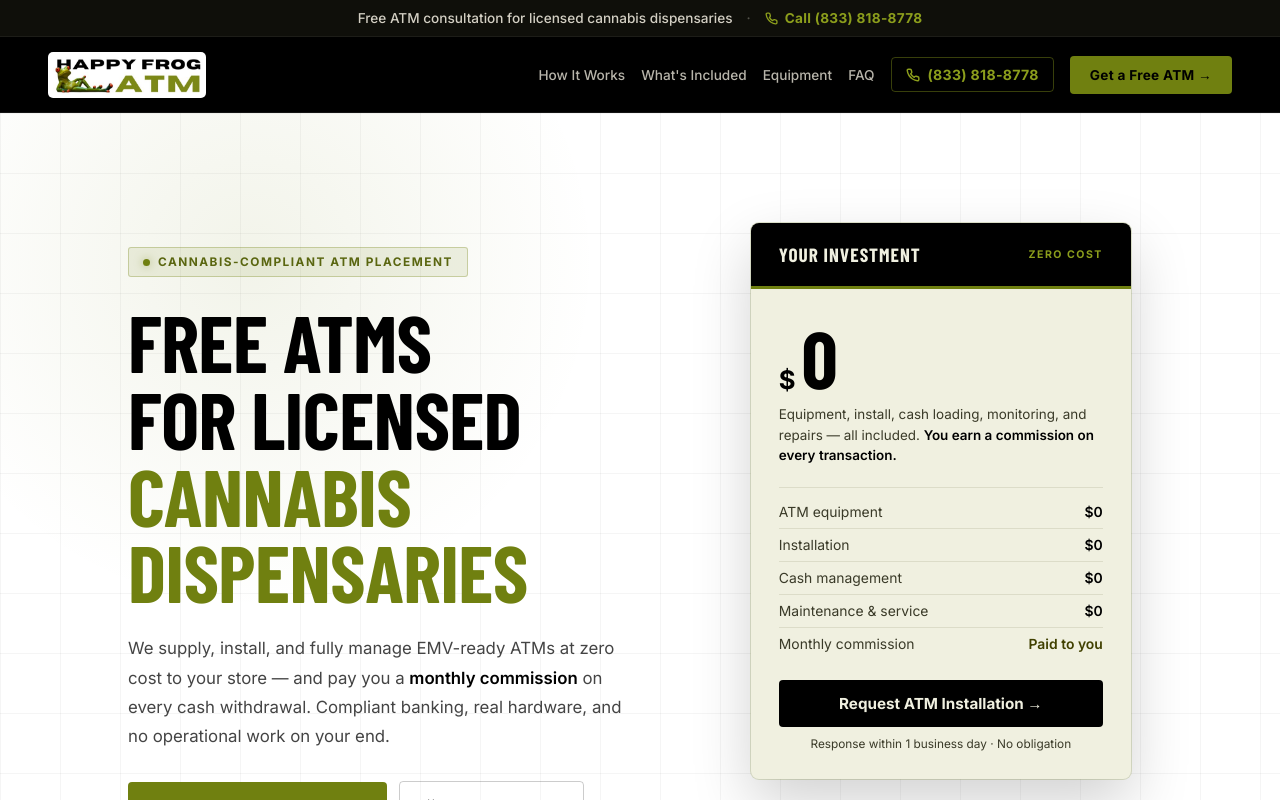
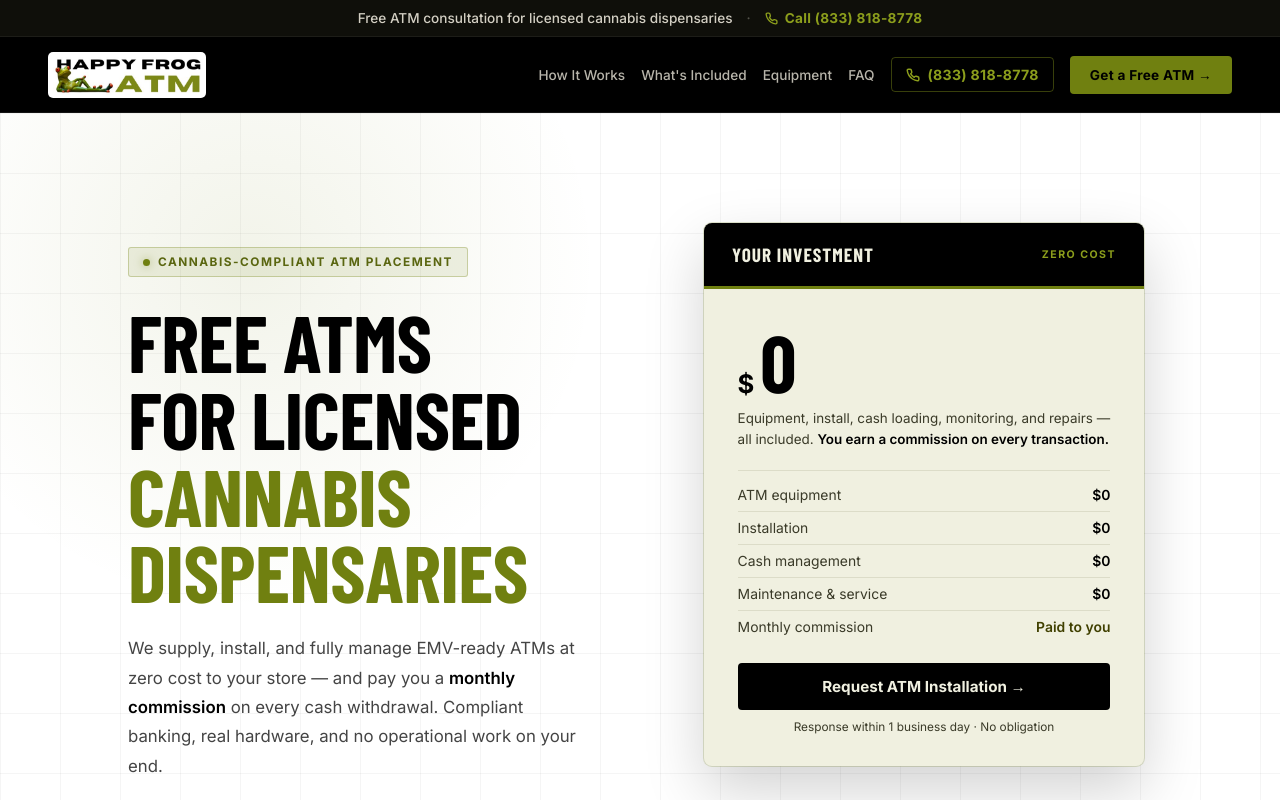
Before and after one commit to Idea-Fueled/happy-frog-atm, a Next.js app in the folder happyfrog-nextjs/: page / in a window 1280 px wide. Shown: the top 800 px of the page. Built offline with nearby package versions, Linux system fonts and the light colour scheme; a web font is replaced by a local one.

Commit message:
feat: widen hero card on laptop screens for better visual balance

```diff
--- a/happyfrog-nextjs/app/globals.css
+++ b/happyfrog-nextjs/app/globals.css
@@ -203,7 +203,7 @@
   position: relative;
   overflow: hidden;
   display: grid;
-  grid-template-columns: 1.1fr .9fr;
+  grid-template-columns: 1fr 1fr;
   min-height: auto;
   border-bottom: 1px solid var(--g3)
 }
@@ -387,12 +387,31 @@
   z-index: 1
 }
 
+/* ── LAPTOP+ HERO CARD BOOST ── */
+@media(min-width:1024px) {
+  .hero {
+    grid-template-columns: 1fr 1fr;
+  }
+
+  .hero-right {
+    padding: 2.5rem 1.5rem 2.5rem 1rem;
+  }
+
+  .pcard {
+    max-width: 580px;
+  }
+
+  .pcard-body {
+    padding: 2.2rem 2.5rem;
+  }
+}
+
 /* ── HERO CARD ── */
 .pcard {
   background: var(--cream);
   border-radius: 8px;
   width: 100%;
-  max-width: 380px;
+  max-width: 440px;
   overflow: hidden;
   box-shadow: 0 24px 60px rgba(0, 0, 0, .18), 0 0 0 1px rgba(112, 128, 16, .2)
 }
@@ -425,7 +444,7 @@
 }
 
 .pcard-body {
-  padding: 1.75rem
+  padding: 2rem 2.1rem
 }
 
 .pmain {
@@ -1498,7 +1517,7 @@
   }
 
   .pcard {
-    max-width: 380px;
+    max-width: 440px;
     width: 100%
   }
 
```
